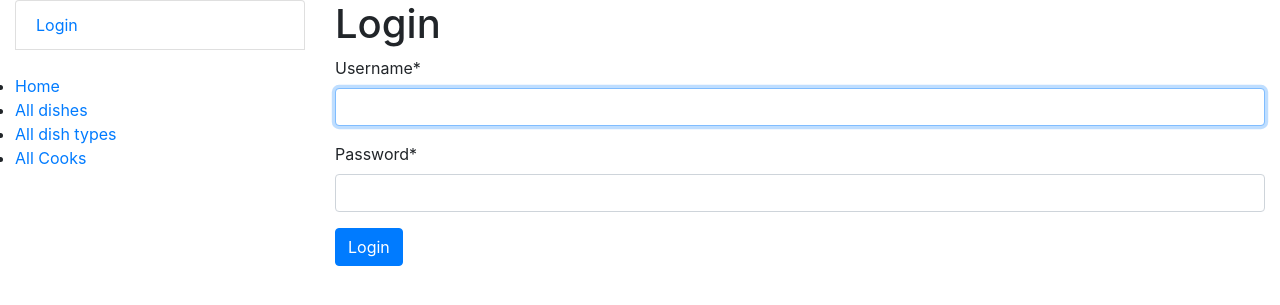
After one commit to markus2812/restaurant-kitchen-service, a Django app: page /accounts/login/ in a window 1280 px wide. The commit adds this page. Shown: the top 305 px of the page. Run offline with Django 4.2, Linux system fonts and the light colour scheme; some libraries are stand-ins or nearby versions.

Commit message:
Add crispy froms, login and logout templates

```diff
--- a/restaurant/settings.py
+++ b/restaurant/settings.py
@@ -38,6 +38,8 @@ INSTALLED_APPS = [
     "django.contrib.messages",
     "django.contrib.staticfiles",
     "kitchen",
+    "crispy_forms",
+    "crispy_bootstrap4",
 ]
 
 MIDDLEWARE = [
@@ -129,3 +131,5 @@ STATICFILES_DIRS = [
 DEFAULT_AUTO_FIELD = "django.db.models.BigAutoField"
 
 AUTH_USER_MODEL = "kitchen.Cook"
+
+CRISPY_TEMPLATE_PACK = 'bootstrap4'
--- a/restaurant/urls.py
+++ b/restaurant/urls.py
@@ -16,8 +16,12 @@ Including another URLconf
 """
 from django.contrib import admin
 from django.urls import path, include
+from django.conf import settings
+from django.conf.urls.static import static
+
 
 urlpatterns = [
     path("admin/", admin.site.urls),
-    path("kitchen/", include("kitchen.urls", namespace="kitchen"))
-]
+    path("kitchen/", include("kitchen.urls", namespace="kitchen")),
+    path("accounts/", include("django.contrib.auth.urls")),
+] + static(settings.STATIC_URL, document_root=settings.STATIC_ROOT)
--- a/templates/includes/sidebar.html
+++ b/templates/includes/sidebar.html
@@ -1,4 +1,12 @@
-<ul class="sidebar-nav">
+<ul class="sidebar-nav list-group">
+  {% if user.is_authenticated %}
+    <li class="list-group-item">User: <a href="{{ user.get_absolute_url }}">{{ user.get_username }}</a></li>
+    <li class="list-group-item"><a href="{% url 'logout' %}?next={{ request.path }}">Logout</a></li>
+  {% else %}
+    <li class="list-group-item"><a href="{% url 'login' %}?next={{ request.path }}">Login</a></li>
+  {% endif %}
+
+  <br>
   <li>
     <a href="{% url "kitchen:index" %}"> Home</a>
   </li>
@@ -6,9 +14,9 @@
     <a href="{% url "kitchen:dish-list" %}"> All dishes</a>
   </li>
   <li>
-    <a href="{% url "kitchen:dish-type-list"%}"> All dish types</a>
+    <a href="{% url "kitchen:dish-type-list" %}"> All dish types</a>
   </li>
   <li>
-    <a href="{% url "kitchen:cook-list"%}"> All Cooks</a>
+    <a href="{% url "kitchen:cook-list" %}"> All Cooks</a>
   </li>
 </ul>
--- /dev/null
+++ b/templates/registration/login.html
@@ -0,0 +1,24 @@
+{% extends "base.html" %}
+{% load crispy_forms_filters %}
+
+{% block content %}
+
+{% if form.errors %}
+  <p>Your username and password didn't match. Please try again.</p>
+{% endif %}
+
+<h1>Login</h1>
+
+{% if next %}
+  <p>Please login to see this page.</p>
+{% endif %}
+
+<form method="post" action="{% url 'login' %}">
+  {% csrf_token %}
+  {{ form|crispy }}
+
+  <input type="submit" value="Login" class="btn btn-primary" />
+  <input type="hidden" name="next" value="{{ next }}" />
+</form>
+
+{% endblock %}
```
Also changed, not shown: templates/registration/logged_out.html (added, +7 -0 lines), db.sqlite3.
